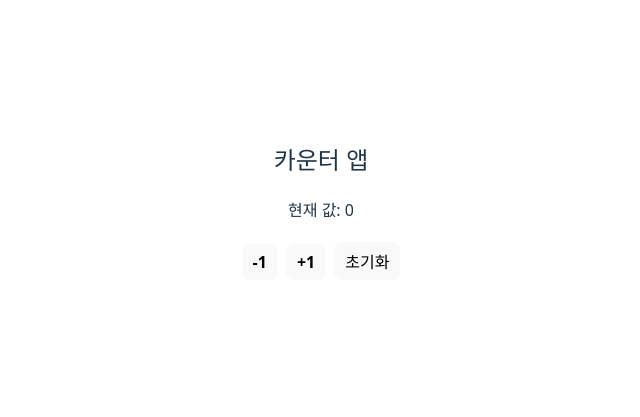
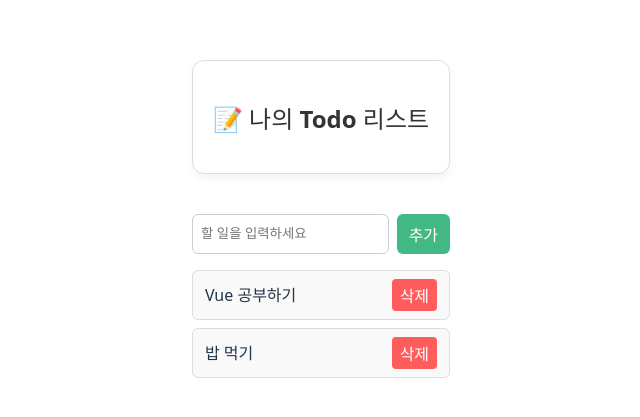
Before and after one commit to terry0505/vue_study, a Vue app: page / in a window 1280 px wide. Shown: the part 197-614 px from the top of the page, without its empty margins (319-959 px from the left). Built offline with nearby package versions, Linux system fonts and the light colour scheme.

Commit message:
1-4. 컴포넌트 나누기 & 데이터 전달 (props / emit)

```diff
--- a/src/App.vue
+++ b/src/App.vue
@@ -1,35 +1,93 @@
 <template>
-  <div>
-    <h2>카운터 앱</h2>
-    <p>현재 값: {{ count }}</p>
-    <button @click="decrease">-1</button>
-    <button @click="increase">+1</button>
-    <button @click="reset">초기화</button>
+  <div class="container">
+    <h2>📝 나의 Todo 리스트</h2>
   </div>
+  <div class="form">
+    <input v-model="newTodo" placeholder="할 일을 입력하세요" />
+    <button @click="addTodo">추가</button>
+  </div>
+  <ul class="list">
+    <TodoItem
+      v-for="(todo, index) in todos"
+      :key="index"
+      :item="todo"
+      @remove="removeTodo(index)"
+    />
+  </ul>
+  <p v-if="todos.length === 0" class="empty">할 일이 없습니다.</p>
 </template>
 
 <script setup>
 import { ref } from "vue";
+import TodoItem from "./components/TodoItem.vue";
 
-const count = ref(0);
+const newTodo = ref("");
+const todos = ref(["Vue 공부하기", "밥 먹기"]);
 
-function increase() {
-  count.value++;
+function addTodo() {
+  if (newTodo.value.trim()) {
+    todos.value.push(newTodo.value);
+    newTodo.value = "";
+  }
 }
 
-function decrease() {
-  count.value--;
-}
-
-function reset() {
-  count.value = 0;
+function removeTodo(index) {
+  todos.value.splice(index, 1);
 }
 </script>
 
 <style scoped>
+.container {
+  max-width: 400px;
+  margin: 40px auto;
+  padding: 20px;
+  border: 1px solid #ddd;
+  border-radius: 12px;
+  box-shadow: 0 4px 8px rgba(0, 0, 0, 0.05);
+  background: #fff;
+}
+
+h2 {
+  text-align: center;
+  margin-bottom: 16px;
+  color: #333;
+}
+
+.form {
+  display: flex;
+  gap: 8px;
+  margin-bottom: 16px;
+}
+
+input {
+  flex: 1;
+  padding: 8px;
+  border: 1px solid #ccc;
+  border-radius: 6px;
+}
+
 button {
-  margin: 4px;
-  padding: 6px 10px;
-  font-weight: bold;
+  padding: 8px 12px;
+  border: none;
+  background-color: #42b883;
+  color: white;
+  border-radius: 6px;
+  cursor: pointer;
+}
+
+button:hover {
+  background-color: #369973;
+}
+
+.list {
+  list-style: none;
+  padding: 0;
+  margin: 0;
+}
+
+.empty {
+  text-align: center;
+  color: #999;
+  font-style: italic;
 }
 </style>
--- /dev/null
+++ b/src/components/TodoItem.vue
@@ -0,0 +1,38 @@
+<template>
+  <li class="item">
+    <span>{{ item }}</span>
+    <button class="delete" @click="$emit('remove')">삭제</button>
+  </li>
+</template>
+
+<script setup>
+defineProps({
+  item: String
+});
+</script>
+
+<style scoped>
+.item {
+  display: flex;
+  justify-content: space-between;
+  align-items: center;
+  background: #f9f9f9;
+  border: 1px solid #ddd;
+  padding: 8px 12px;
+  margin-bottom: 8px;
+  border-radius: 6px;
+}
+
+.delete {
+  background: #ff5c5c;
+  color: white;
+  border: none;
+  padding: 4px 8px;
+  border-radius: 4px;
+  cursor: pointer;
+}
+
+.delete:hover {
+  background: #e04848;
+}
+</style>
```
Also changed, not shown: src/components/HelloWorld.vue (deleted, +0 -43 lines).
